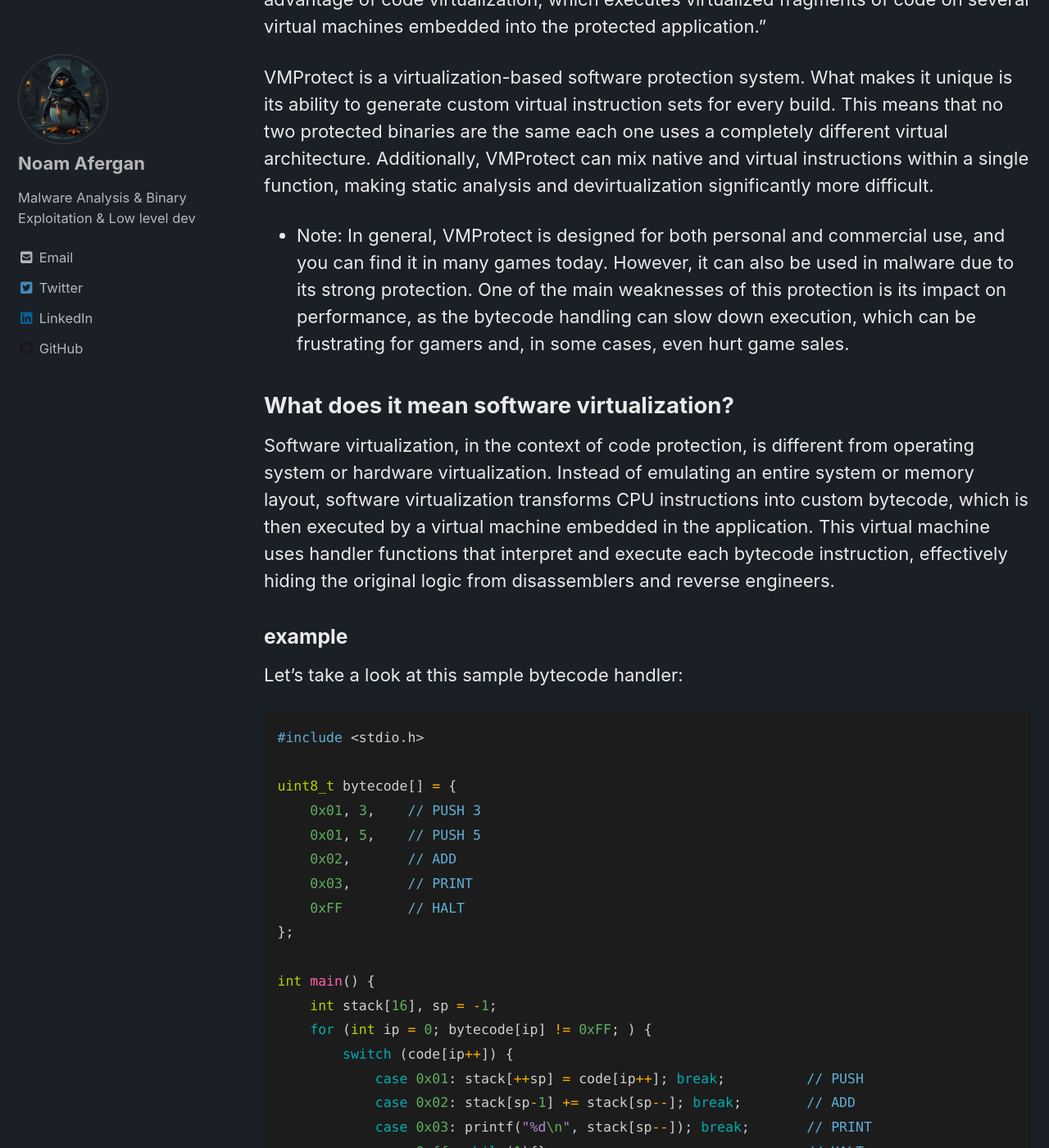
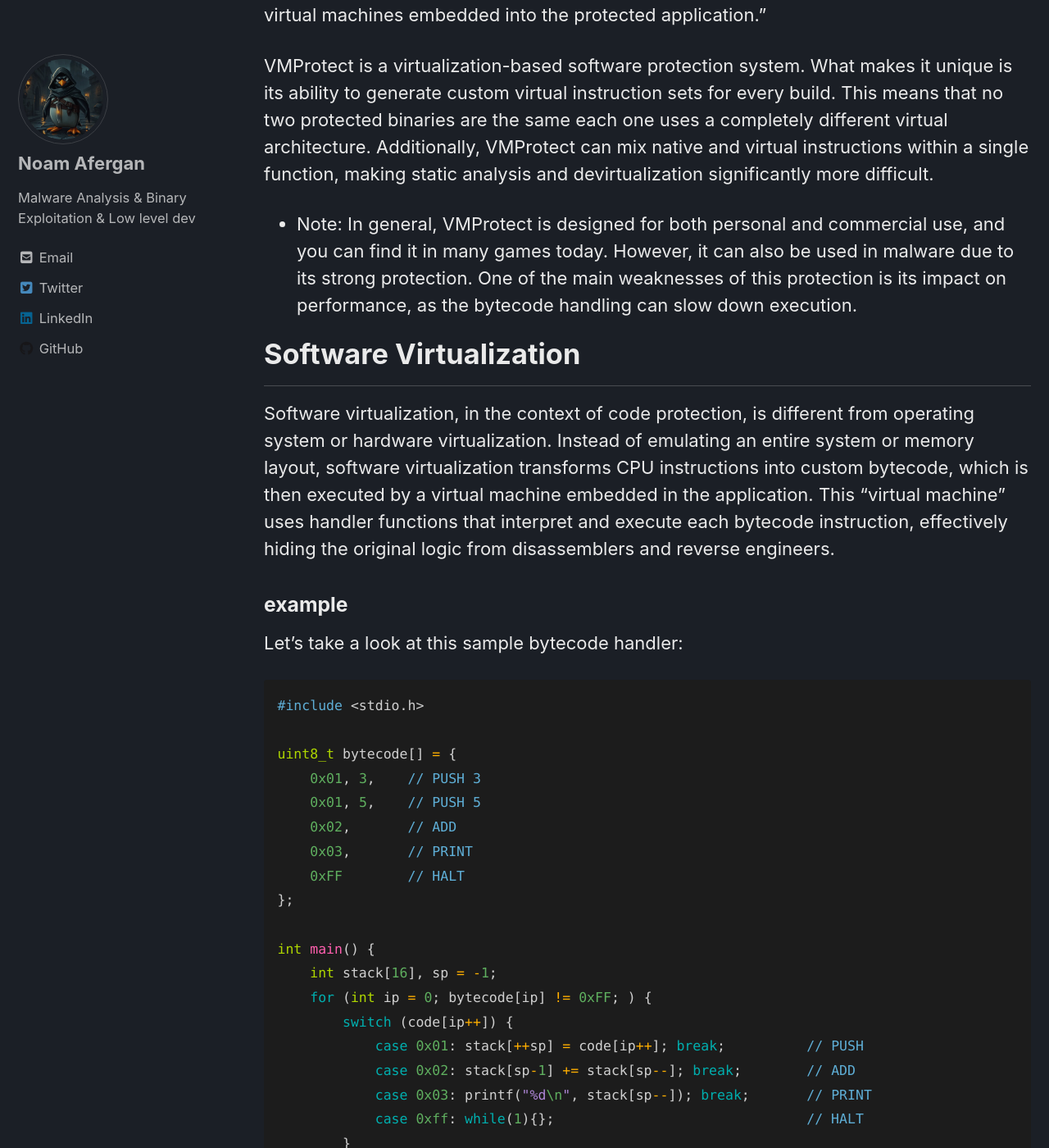
Before and after one commit to 4f3rg4n/4f3rg4n.github.io, a Jekyll site: the page built from _posts/Tutorials/2025-4-7-VMProtect.md, in a window 1280 px wide and 1400 px high, scrolled down 374 px. Shown: the whole window at 82% size. Built offline with Jekyll 4.4.1, drawn with Linux system fonts in a browser that asks for light colours; cached includes are drawn as plain includes; nearby versions of some CDN libraries; some of the changed text lies outside the part shown.

Commit message:
Update 2025-4-7-VMProtect.md

````diff
--- a/_posts/Tutorials/2025-4-7-VMProtect.md
+++ b/_posts/Tutorials/2025-4-7-VMProtect.md
@@ -8,7 +8,7 @@
 categories:
   - Tutorials
 ---
-## Intro - VMProtect
+# Intro - VMProtect
 According to the official VMProtect website ([VMProtect Software](https://vmpsoft.com/)) VMProtect is designed to "secure your code against reverse engineering, analysis, and cracking. Use the advantage of code virtualization, which executes virtualized fragments of code on several virtual machines embedded into the protected application."
 
 VMProtect is a virtualization-based software protection system.
@@ -16,12 +16,12 @@
 This means that no two protected binaries are the same each one uses a completely different virtual architecture.
 Additionally, VMProtect can mix native and virtual instructions within a single function, making static analysis and devirtualization significantly more difficult.
 
-- Note: In general, VMProtect is designed for both personal and commercial use, and you can find it in many games today. However, it can also be used in malware due to its strong protection. One of the main weaknesses of this protection is its impact on performance, as the bytecode handling can slow down execution, which can be frustrating for gamers and, in some cases, even hurt game sales.
+- Note: In general, VMProtect is designed for both personal and commercial use, and you can find it in many games today. However, it can also be used in malware due to its strong protection. One of the main weaknesses of this protection is its impact on performance, as the bytecode handling can slow down execution.
 
-## What does it mean software virtualization?
+# Software Virtualization
 Software virtualization, in the context of code protection, is different from operating system or hardware virtualization.
 Instead of emulating an entire system or memory layout, software virtualization transforms CPU instructions into custom bytecode, which is then executed by a virtual machine embedded in the application.
-This virtual machine uses handler functions that interpret and execute each bytecode instruction, effectively hiding the original logic from disassemblers and reverse engineers.
+This "virtual machine" uses handler functions that interpret and execute each bytecode instruction, effectively hiding the original logic from disassemblers and reverse engineers.
 
 ### example
 Let's take a look at this sample bytecode handler:
@@ -70,11 +70,10 @@
     printf("result: %d", func(x, y));
 }
 ```
-And the exe file before the VMProtect build is [Source exe](github.com/4f3rg4n).
+And the exe file before the VMProtect build is [Source exe](/assets/resources/sample.exe).
 
 Let's dive into the analysis of the Protected binary.
 - Note: I'm using IDA-Pro V7.6
-
 First, we should take a look at the segments in the binary and identify which one contains our code.
 
 [![segments](/assets/images/tutorials/VMProtect/segments.png)](/assets/images/tutorials/VMProtect/segments.png)
````
Also changed, not shown: other parts of _posts/Tutorials/2025-4-7-VMProtect.md (+3 -3 lines).
